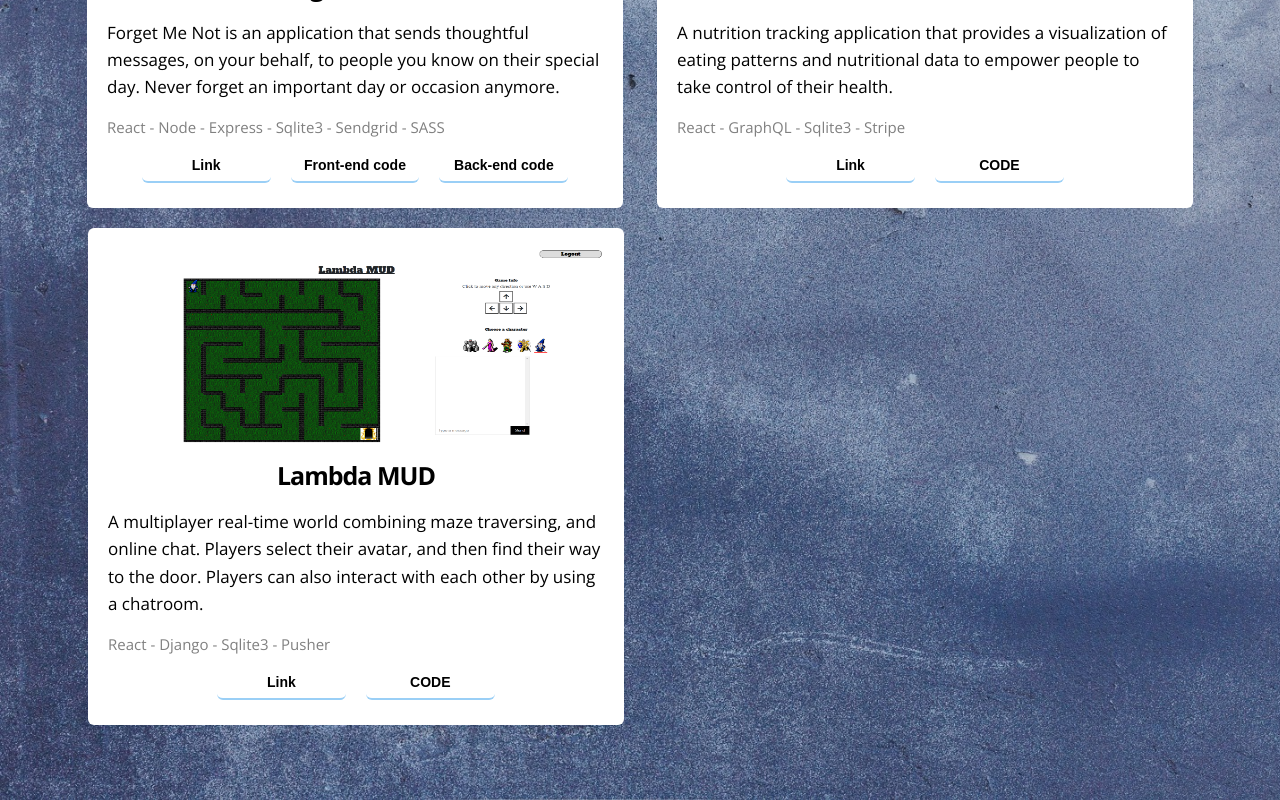
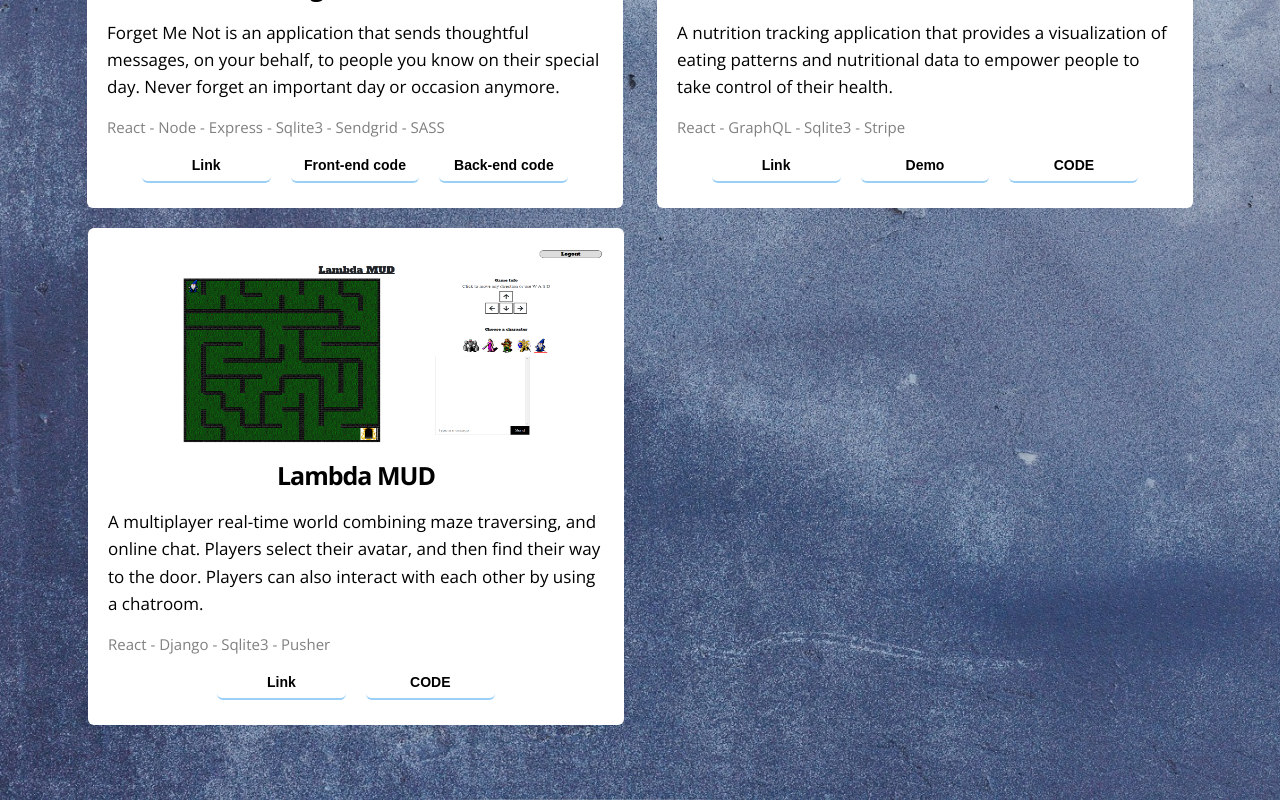
Before and after one commit to leila100/portfolio, a React (Create React App) app in the folder website/: page / in a window 1280 px wide. Shown: the part 1479-2279 px from the top of the page. Built offline with nearby package versions, Linux system fonts and the light colour scheme.

Commit message:
Add link to the demo video for hello mellon app

```diff
--- a/website/src/components/project/Projects.js
+++ b/website/src/components/project/Projects.js
@@ -63,6 +63,11 @@ const Projects = () => {
               </a>
             </ProjButton>
             <ProjButton>
+              <a href='https://www.youtube.com/watch?v=yAJ2viGBuEo' target='_blank' rel='noopener noreferrer'>
+                Demo
+              </a>
+            </ProjButton>
+            <ProjButton>
               <a href='https://github.com/labspt3-nutrition-tracker' target='_blank' rel='noopener noreferrer'>
                 CODE
               </a>
```
